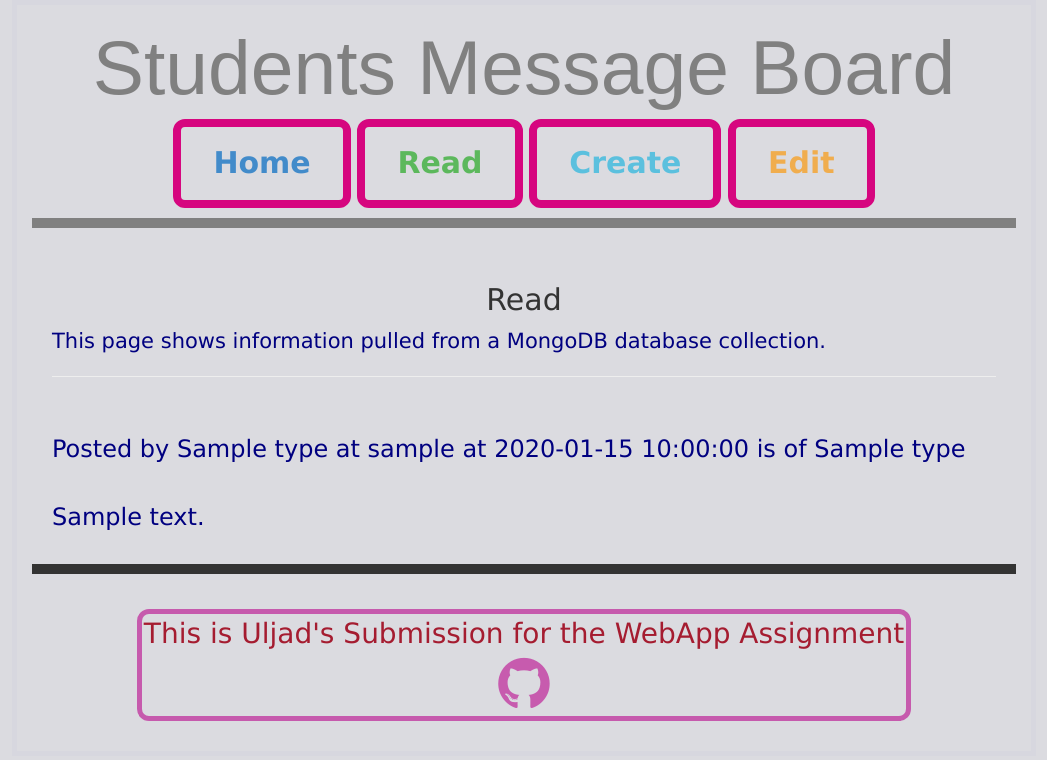
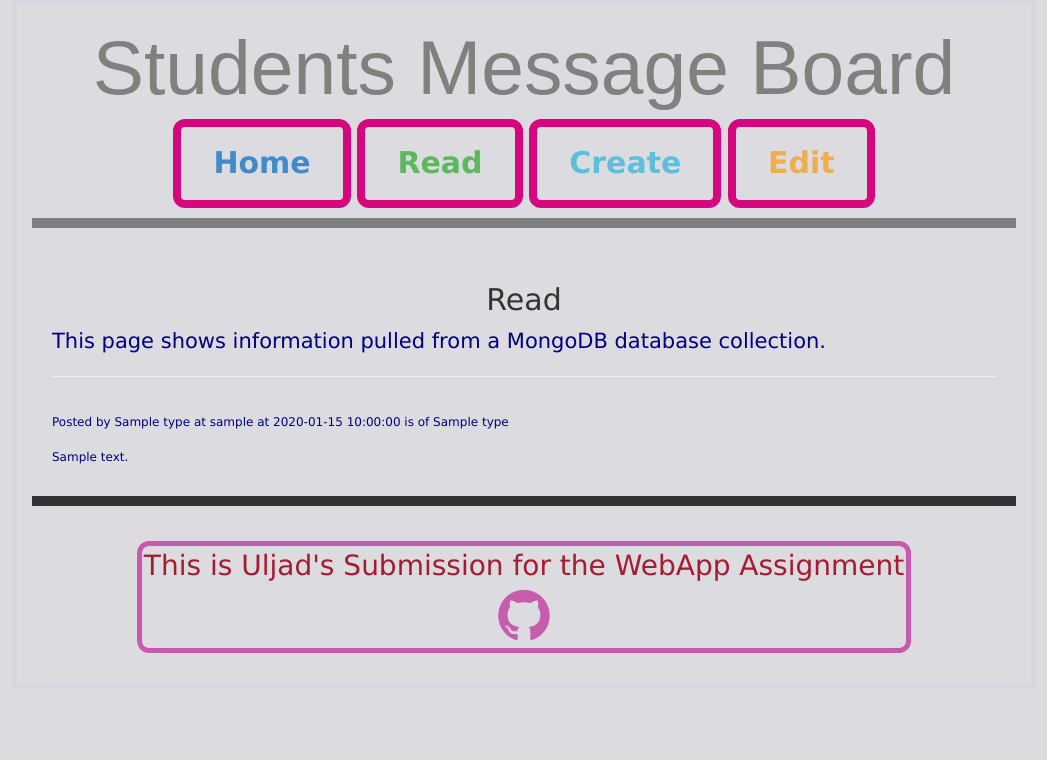
Before and after one commit to uljad/WebAppDemo, a Flask app: page /read in a window 1280 px wide. Shown: the top 760 px of the page, without its empty margins (116-1163 px from the left). Run offline with Flask 2, Linux system fonts and the light colour scheme; a database or web service that is not in the repository returns one stand-in record (values such as "Sample title"); parts of the project's set-up code (start-up, migrations or seed data) failed here and were passed over; some libraries are stand-ins or nearby versions.

Commit message:
posts small

```diff
--- a/static/css/style.css
+++ b/static/css/style.css
@@ -54,7 +54,7 @@ p {
 }
 
 p.post {
-  font-size: 24px;
+  font-size: 12px;
 }
 
 footer {
```
